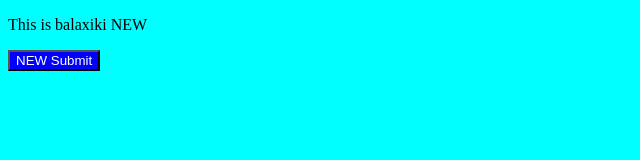
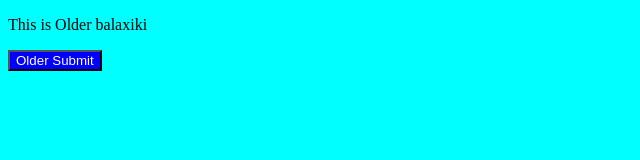
Before and after one commit to duongkien172/git-tutorial, a plain HTML site: page index.html in a window 1280 px wide. Shown: the full height of the page, 0-640 px from the left. Drawn offline with Linux system fonts and the light colour scheme.

Commit message:
Update html file old

```diff
--- a/index.html
+++ b/index.html
@@ -12,7 +12,7 @@
     </style>
     </head>
  <body>
-  <p> This is balaxiki NEW</p>
-  <button> NEW Submit</button>
+  <p> This is Older balaxiki </p>
+  <button> Older Submit</button>
  </body>
 </html>
```
